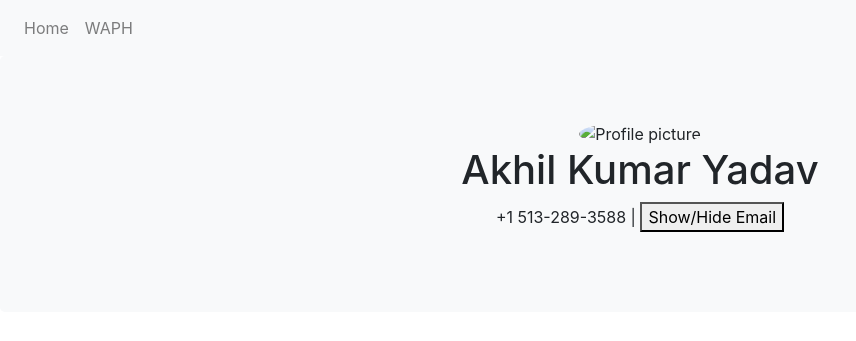
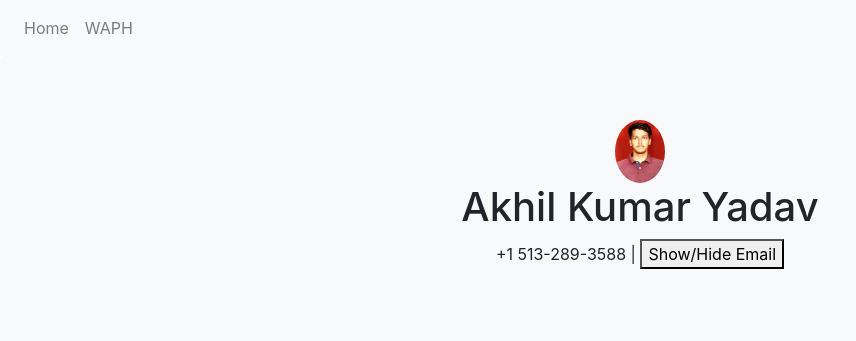
Before and after one commit to Akhil1524/mav.github.io, a plain HTML site: page index.html in a window 1280 px wide. Shown: the top 341 px of the page, without its empty margins (0-856 px from the left). Drawn offline with nearby package versions, Linux system fonts and the light colour scheme; no server answers.

Commit message:
Update index.html

```diff
--- a/index.html
+++ b/index.html
@@ -4,7 +4,7 @@
 <head>
     <meta charset="UTF-8">
     <meta name="viewport" content="width=device-width, initial-scale=1.0">
-    <title>Arjun</title>
+    <title>Akhil</title>
     <link rel="stylesheet" href="https://stackpath.bootstrapcdn.com/bootstrap/4.5.2/css/bootstrap.min.css">
     <script src="https://code.jquery.com/jquery-3.5.1.slim.min.js"></script>
     <script src="https://stackpath.bootstrapcdn.com/bootstrap/4.5.2/js/bootstrap.min.js"></script>
@@ -30,7 +30,7 @@
   <!-- Header with headshot and contact info -->
   <header class="jumbotron text-center bg-light">
     <!-- <img src="headshot.jpg" class="rounded-circle"> -->
-    <img src="akhil.jpeg" class="rounded-circle"  alt="Profile picture" style="width:50px; height:auto;">
+    <img src="images/Akhilheadshot.jpg" class="rounded-circle"  alt="Profile picture" style="width:50px; height:auto;">
     <h1>Akhil Kumar Yadav</h1>
     <p>+1 513-289-3588 |
     <button onclick="toggleEmail()">Show/Hide Email</button>
```
